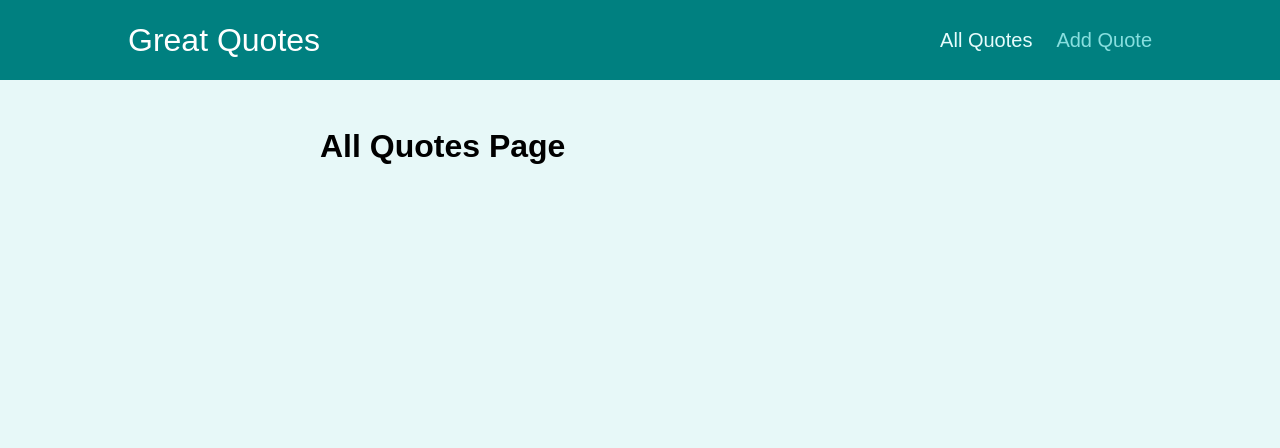
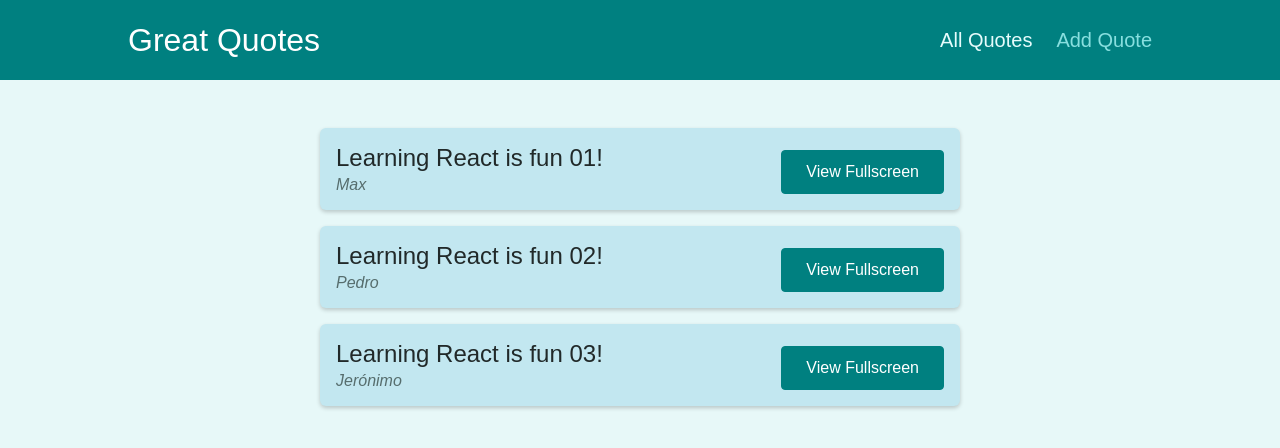
Before and after one commit to Zemiro014/react-js-course, a React (Create React App) app in the folder react_router_practice/: page /quotes in a window 1280 px wide. Shown: the top 448 px of the page. Built offline with nearby package versions, Linux system fonts and the light colour scheme.

Commit message:
Adding Dummy Data & More Content

```diff
--- a/react_router_practice/src/components/quotes/QuoteForm.js
+++ b/react_router_practice/src/components/quotes/QuoteForm.js
@@ -1,7 +1,7 @@
 import { useRef } from 'react';
+import Card from '../UI/Card';
+import LoadingSpinner from '../UI/LoadingSpinner';
 
-import Card from '../ui/Card';
-import LoadingSpinner from '../ui/LoadingSpinner';
 import classes from './QuoteForm.module.css';
 
 const QuoteForm = (props) => {
--- a/react_router_practice/src/pages/AllQuotes.js
+++ b/react_router_practice/src/pages/AllQuotes.js
@@ -1,4 +1,16 @@
+import QuoteList from "../components/quotes/QuoteList";
+
+const DUMMY_QUOTES = [
+    { id: 'q1', author: 'Max', text: 'Learning React is fun 01!' },
+    { id: 'q2', author: 'Pedro', text: 'Learning React is fun 02!' },
+    { id: 'q3', author: 'Jerónimo', text: 'Learning React is fun 03!' },
+];
+
 const AllQuotes = () => {
-    return <h1>All Quotes Page</h1>
+    return (
+        <>
+            <QuoteList quotes={DUMMY_QUOTES} />
+        </>
+    )
 }
 export default AllQuotes;
--- a/react_router_practice/src/pages/NewQuote.js
+++ b/react_router_practice/src/pages/NewQuote.js
@@ -1,4 +1,15 @@
+import QuoteForm from "../components/quotes/QuoteForm";
+
 const NewQuote = () => {
-    return <h1>New Quotes Page</h1>
+
+    const addQuoteHandler = (quoteData) => {
+        console.log(quoteData)
+    };
+
+    return (
+        <>
+            <QuoteForm onAddQuote={addQuoteHandler} />
+        </>
+    )
 }
 export default NewQuote;
```
Also changed, not shown: 1 other file (tests, documents, lock files or other folders).
